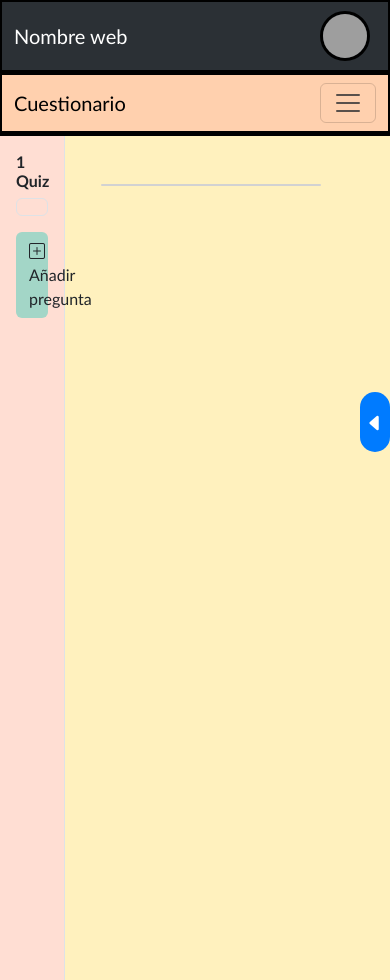
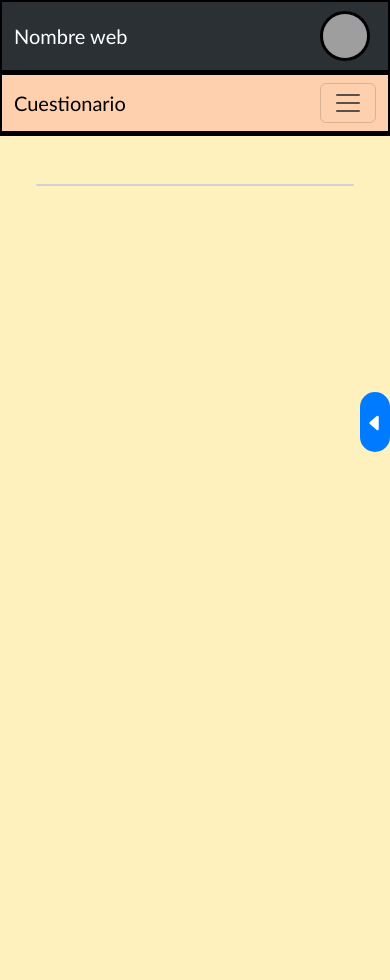
Before and after one commit to Matibas0903/Proyecto-Programacion-Web, a PHP site: page /agregarPregunta.html in a window 390 px wide. After the commit the page ends 452 px from the top, so only its background shows below. Run offline with PHP 8.4, Linux system fonts and the light colour scheme; grey boxes are pictures that could not be loaded.

Commit message:
ajustes al responsive de agregar pregunta

```diff
--- a/Agregar pregunta/agregarPregunta.css
+++ b/Agregar pregunta/agregarPregunta.css
@@ -138,3 +138,8 @@ border:2px solid black;
 .navbar-dropdown-btn:hover .navbar_usuario{
     border: 3px solid #80c4e9;
 }
+
+.inputTitulo input
+{
+width: 10px;
+}
--- a/Agregar pregunta/agregarPregunta.html
+++ b/Agregar pregunta/agregarPregunta.html
@@ -46,8 +46,8 @@
 
         <div class="collapse navbar-collapse" id="navbarNav">
             <!-- Izquierda -->
-        <form class="d-flex">
-            <div class="input-group">
+        <form class="d-flex flex-wrap w-lg-auto">
+            <div class="input-group inputTitulo">
                 <input class="form-control" type="text" name="inputIngresarTitulo"
                     id="inputIngresarTitulo" placeholder="Ingresar título">
                 <button id="btnConfig" class="btn me-2" type="button">
@@ -57,7 +57,7 @@
         </form>
 
         <!-- Derecha -->
-        <div class="d-flex ms-auto">
+        <div class="d-flex ms-auto justify-content-end">
             <button id="btnTemas" class="btn me-3">
                 <i class="bi bi-palette-fill"></i>
                 Temas</button>
@@ -73,7 +73,7 @@
         <div class="row">
 
             <!-- PANEL IZQUIERDO -->
-          <div id="panelIzq" class="col-2 p-3 border-end vh-100">
+          <div id="panelIzq" class="col-2 col-lg-2 p-3 border-end vh-100 d-none d-lg-block">
                 <h6 class="fw-bold">1 Quiz</h6>
             <div class="border rounded p-2 mb-3" id="divPreguntas">
 
@@ -84,8 +84,7 @@
             </div>
             <!-- ÁREA PRINCIPAL -->
 
-            <div class="col-9 p-4 position-relative" id="panelPrincipal">
-
+            <div class="col-12 col-lg-8 p-4 position-relative" id="panelPrincipal">
                 <div class="container mt-4">
                     <div class="card mb-4">
 
@@ -196,10 +195,12 @@
       <!-- config body -->
             <div class="modal-body">
                 <form>
-                    <div class="d-flex flex-column justify-content-center">
-                        <div class="card h-75 w-50 mb-3">
-                            <div class="card-body">
-                                <div class="m-3">
+                    <div class="d-flex flex-column flex-lg-row justify-content-center gap-3">
+                           <div class="container mt-4">
+                            <div class="row">
+                                <div class="card flex-fill w-100 w-lg-50 mb-3 mb-lg-0">
+                                    <div class="card-body p-4">
+                                        <div class="d-flex flex-column">
 
                                             <label for="lblTitulo" class="fw-bold fs-5 form-label" >Titulo</label>
                                             <label for="inputTitulo" id="lblTitulo" class="subtitulo form-label">Escriba un titulo para su custionario</label>
@@ -213,9 +214,9 @@
                                     </div>
                                 </div>
 
-                        <div class="card h-75 w-50 mb-3">
-                            <div class="card-body">
-                                <div class="m-3">
+                                <div class="card flex-fill w-10 0 w-lg-50 mb-3 mb-lg-0">
+                                    <div class="card-body p-4">
+                                        <div class="d-flex flex-column">
 
                                             <label for="lblVisibilidad" id="lblVisivilidad" class="fw-bold fs-5 form-label" >Visibilidad</label><br>
                                             <label for="radios" class="subtitulo form-label" id="lblDescripVisibilidad">Elige quien tiene acceso</label><br>
@@ -236,6 +237,8 @@
                                     </div>
                                  </div>
                              </div>
+                        </div>
+                    </div>
                 </form>
             </div>
 
```
Lines whose indentation alone changed are shown as unchanged.
